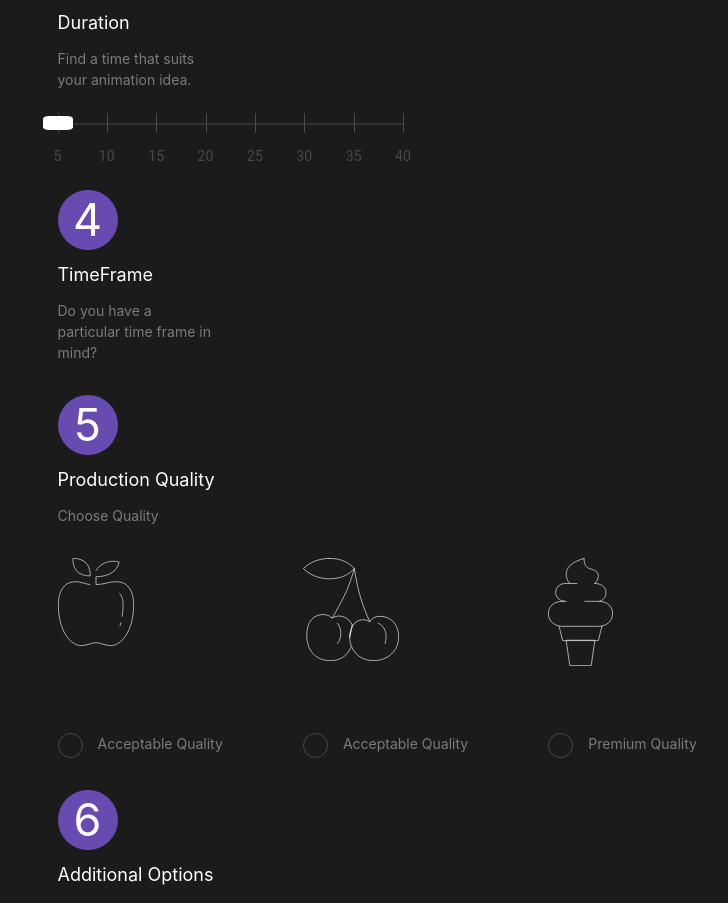
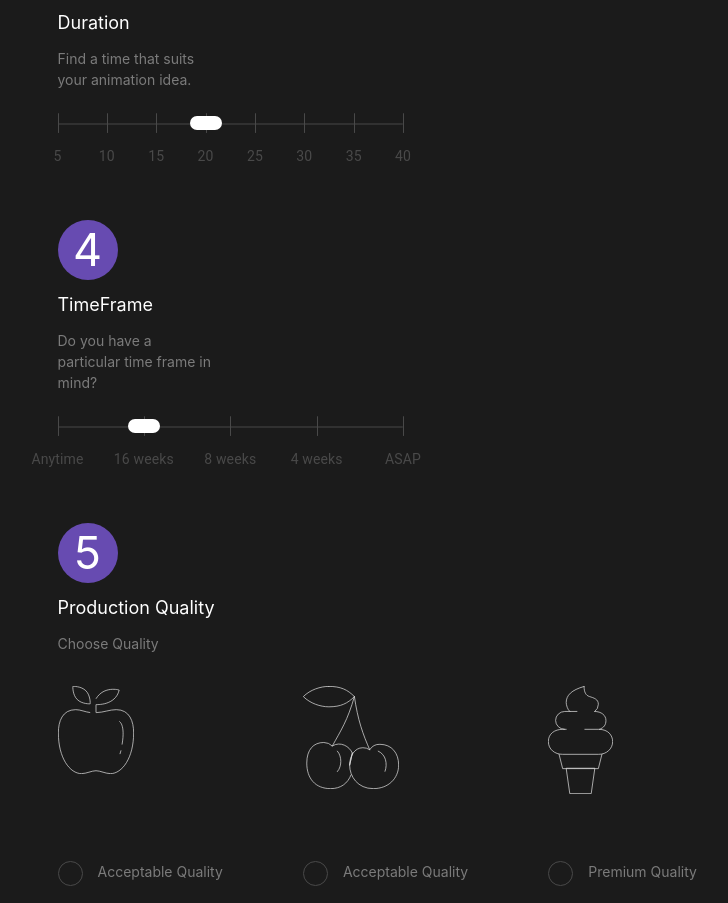
Before and after one commit to popovycholeg/dops.digital, a Next.js app: page / in a window 1280 px wide. Shown: the part 1560-2463 px from the top of the page, without its empty margins (408-1136 px from the left). Built offline with nearby package versions, Linux system fonts and the light colour scheme.

Commit message:
Slider logic

```diff
--- a/components/DurationSection/DurationSection.jsx
+++ b/components/DurationSection/DurationSection.jsx
@@ -1,10 +1,17 @@
 import React from "react";
+import { connect } from "react-redux";
 
 import styles from "./styles.module.css";
 import Dot from "../Dot/Dot";
 import StepRange from "../StepRange/StepRange";
+import marks from "./marks.json";
+import { setDurationSectionPrice } from "../../redux/slices/priceSlice";
 
-const DurationSection = () => {
+const DurationSection = ({setDurationSectionPrice}) => {
+  const handleChange = (event, newValue) => {
+    setDurationSectionPrice(newValue);
+  };
+
   return (
     <section className={styles.container}>
       <Dot number={3} />
@@ -12,9 +19,19 @@ const DurationSection = () => {
       <p className={`small-text ${styles.textContainer1} ${styles.marginTop}`}>
         Find a time that suits your animation idea.
       </p>
-      <StepRange />
+      <StepRange
+        aria-label='slider'
+        defaultValue={20}
+        step={5}
+        marks={marks}
+        valueLabelDisplay='off'
+        min={5}
+        max={40}
+        onChange={handleChange}
+      />
     </section>
   );
 };
 
-export default DurationSection;
+const mapDispatchToProps = { setDurationSectionPrice };
+export default connect(null, mapDispatchToProps)(DurationSection);
--- /dev/null
+++ b/components/DurationSection/marks.json
@@ -0,0 +1,34 @@
+[
+  {
+    "value": 5,
+    "label": "5"
+  },
+  {
+    "value": 10,
+    "label": "10"
+  },
+  {
+    "value": 15,
+    "label": "15"
+  },
+  {
+    "value": 20,
+    "label": "20"
+  },
+  {
+    "value": 25,
+    "label": "25"
+  },
+  {
+    "value": 30,
+    "label": "30"
+  },
+  {
+    "value": 35,
+    "label": "35"
+  },
+  {
+    "value": 40,
+    "label": "40"
+  }
+]
--- a/components/EstimatedCost/EstimatedCost.jsx
+++ b/components/EstimatedCost/EstimatedCost.jsx
@@ -5,8 +5,8 @@ import styles from "./styles.module.css";
 import TimeLine from '../TimeLine/TimeLine';
 
 const EstimatedCost = ({ priceReducer }) => {
-  const {mediumSectionPrice, styleSectionPrice, productionQualityPrice, additionalOptionsPrice} = priceReducer;
-  const price = mediumSectionPrice + styleSectionPrice + productionQualityPrice + additionalOptionsPrice;
+  const {mediumSectionPrice, styleSectionPrice, productionQualityPrice, additionalOptionsPrice, durationSectionPrice, timeFrameSectionPrice} = priceReducer;
+  const price = mediumSectionPrice + styleSectionPrice + productionQualityPrice + additionalOptionsPrice + durationSectionPrice + timeFrameSectionPrice;
   return (
     <div className={styles.container}>
       <p className={`small-text ${styles.text1}`}>Estimated Cost</p>
--- a/components/StepRange/StepRange.jsx
+++ b/components/StepRange/StepRange.jsx
@@ -1,58 +1,7 @@
-import React, { useState } from "react";
-import PropTypes from "prop-types";
+import React from "react";
 import Slider from "@material-ui/core/Slider";
-import { withStyles, makeStyles } from "@material-ui/core/styles";
+import { withStyles } from "@material-ui/core/styles";
 
 import { styles } from './styles';
 
-const CustomSlider = withStyles(styles)(Slider);
-
-const StepRange = () => {
-  const marks = [
-    {
-      value: 5,
-      label: '5'
-    },
-    {
-      value: 10,
-      label: '10'
-    },
-    {
-      value: 15,
-      label: '15'
-    },
-    {
-      value: 20,
-      label: '20'
-    },
-    {
-      value: 25,
-      label: '25'
-    },
-    {
-      value: 30,
-      label: '30'
-    },
-    {
-      value: 35,
-      label: '35'
-    },
-    {
-      value: 40,
-      label: '40'
-    },
-  ];
-  return (
-      <CustomSlider
-        aria-label='slider'
-        defaultValue={0}
-        step={5}
-        marks={marks}
-        valueLabelDisplay='off'
-        min={5}
-        max={40}
-      />
-  );
-};
-
-export default StepRange;
+export default withStyles(styles)(Slider);
--- a/components/StepRange/styles.js
+++ b/components/StepRange/styles.js
@@ -4,14 +4,18 @@ export const styles = (theme) => ({
     height: 2,
     width: "45%",
     marginTop: "20px",
+    marginBottom: "50px",
+    textAlign: "right"
   },
   thumb: {
-    height: 14,
-    width: 30,
-    backgroundColor: "#fff",
-    borderRadius: "20%",
-    marginTop: -7,
-    marginLeft: -15,
+    height: "14px",
+    width: "32px",
+    borderRadius: "10px",
+    background: "#ffffff",
+    cursor: "pointer",
+    transform: "translateY(6px)",
+    marginTop: -13,
+    marginLeft: -16,
     "&:focus, &:hover, &$active": {
       boxShadow:
         "0 3px 1px rgba(0,0,0,0.1),0 4px 8px rgba(0,0,0,0.3),0 0 0 1px rgba(0,0,0,0.02)",
--- a/components/TimeFrameSection/TimeFrameSection.jsx
+++ b/components/TimeFrameSection/TimeFrameSection.jsx
@@ -1,9 +1,17 @@
 import React from "react";
+import { connect } from "react-redux";
 
 import styles from "./styles.module.css";
 import Dot from "../Dot/Dot";
+import StepRange from "../StepRange/StepRange";
+import marks from "./marks.json";
+import { setTimeFrameSectionPrice } from "../../redux/slices/priceSlice";
 
-const TimeFrame = () => {
+const TimeFrame = ({ setTimeFrameSectionPrice }) => {
+  const handleChange = (event, newValue) => {
+    setTimeFrameSectionPrice(newValue);
+  };
+
   return (
     <section className={styles.container}>
       <Dot number={4} />
@@ -11,9 +19,19 @@ const TimeFrame = () => {
       <p className={`small-text ${styles.textContainer1} ${styles.marginTop}`}>
         Do you have a particular time frame in mind?
       </p>
-
+      <StepRange
+        aria-label='slider'
+        defaultValue={20}
+        step={10}
+        marks={marks}
+        valueLabelDisplay='off'
+        min={10}
+        max={50}
+        onChange={handleChange}
+      />
     </section>
   );
 };
 
-export default TimeFrame;
+const mapDispatchToProps = { setTimeFrameSectionPrice };
+export default connect(null, mapDispatchToProps)(TimeFrame);
--- /dev/null
+++ b/components/TimeFrameSection/marks.json
@@ -0,0 +1,22 @@
+[
+  {
+    "value": 10,
+    "label": "Anytime"
+  },
+  {
+    "value": 20,
+    "label": "16 weeks"
+  },
+  {
+    "value": 30,
+    "label": "8 weeks"
+  },
+  {
+    "value": 40,
+    "label": "4 weeks"
+  },
+  {
+    "value": 50,
+    "label": "ASAP"
+  }
+]
--- a/components/TimeLine/TimeLine.jsx
+++ b/components/TimeLine/TimeLine.jsx
@@ -12,6 +12,8 @@ const TimeLine = ({ priceReducer }) => {
     styleSectionPrice,
     productionQualityPrice,
     additionalOptionsPrice,
+    durationSectionPrice,
+    timeFrameSectionPrice
   } = priceReducer;
 
   const progressBarStyle = {
@@ -59,14 +61,14 @@ const TimeLine = ({ priceReducer }) => {
       <div
         className={cn({
           [styles.marker]: true,
-          [styles.active]: 0 !== 0,
+          [styles.active]: durationSectionPrice !== 0,
         })}
         style={{ left: "40%" }}
       ></div>
       <div
         className={cn({
           [styles.marker]: true,
-          [styles.active]: 0 !== 0,
+          [styles.active]: timeFrameSectionPrice !== 0,
         })}
         style={{ left: "60%" }}
       ></div>
--- a/package.json
+++ b/package.json
@@ -16,7 +16,6 @@
     "react": "16.13.1",
     "react-dom": "16.13.1",
     "react-redux": "^7.2.1",
-    "react-vertical-timeline": "^0.2.0",
     "redux": "^4.0.5"
   }
 }
--- a/redux/slices/priceSlice.js
+++ b/redux/slices/priceSlice.js
@@ -5,6 +5,8 @@ const priceSlice = createSlice({
   initialState: {
     mediumSectionPrice: 0,
     styleSectionPrice: 0,
+    durationSectionPrice: 0,
+    timeFrameSectionPrice: 0,
     productionQualityPrice: 0,
     additionalOptionsPrice: 0,
   },
@@ -19,6 +21,18 @@ const priceSlice = createSlice({
       return {
         ...state,
         styleSectionPrice: action.payload,
+      };
+    },
+    setDurationSectionPrice(state, action) {
+      return {
+        ...state,
+        durationSectionPrice: action.payload,
+      };
+    },
+    setTimeFrameSectionPrice(state, action) {
+      return {
+        ...state,
+        timeFrameSectionPrice: action.payload,
       };
     },
     setProductionQualityPrice(state, action) {
@@ -41,6 +55,8 @@ export const {
   setMediumSectionPrice,
   setStyleSectionPrice,
   setProductionQualityPrice,
-  setAdditionalOptionsPrice
+  setAdditionalOptionsPrice,
+  setDurationSectionPrice,
+  setTimeFrameSectionPrice
 } = actions;
 export default reducer;
```
